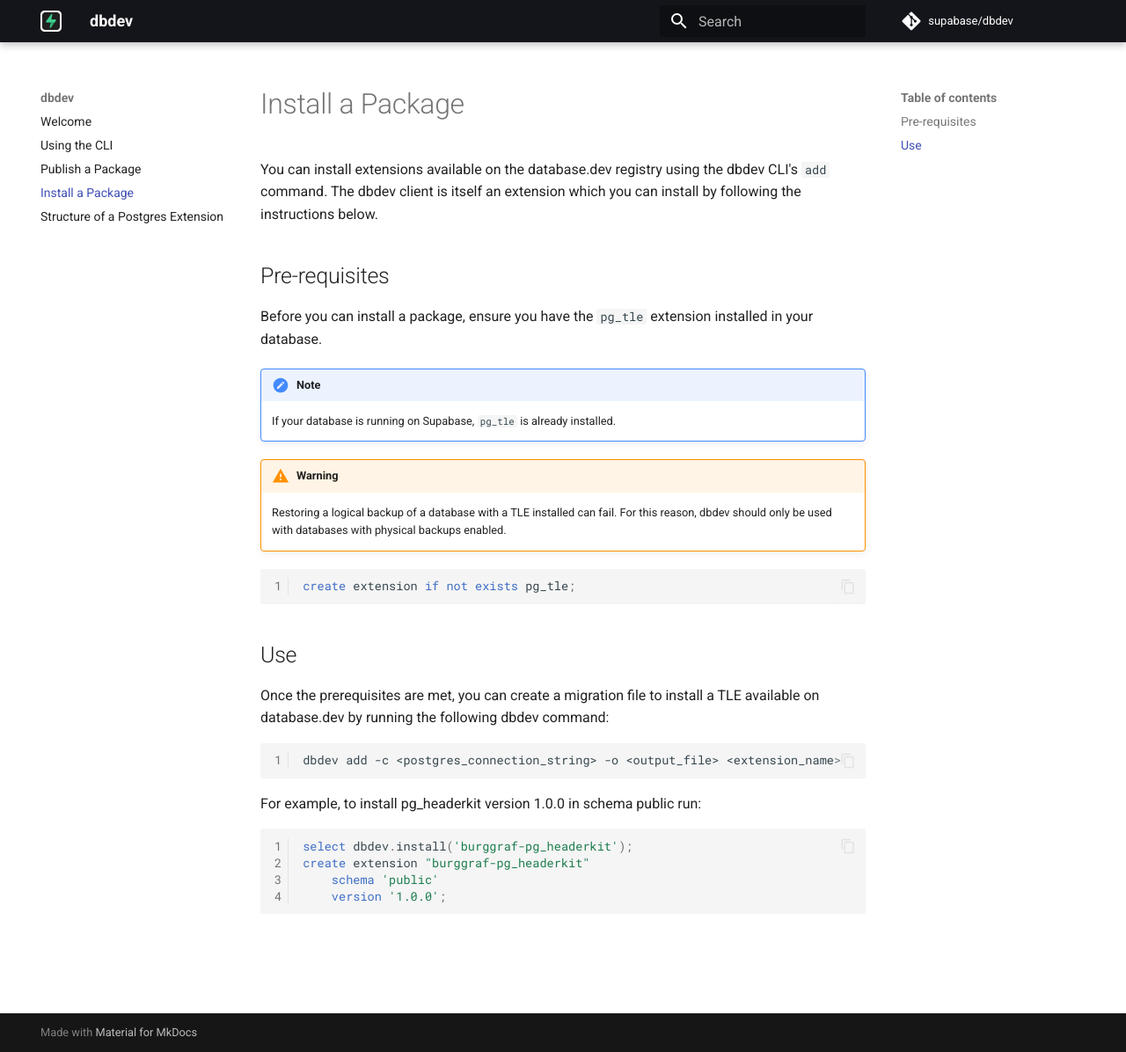
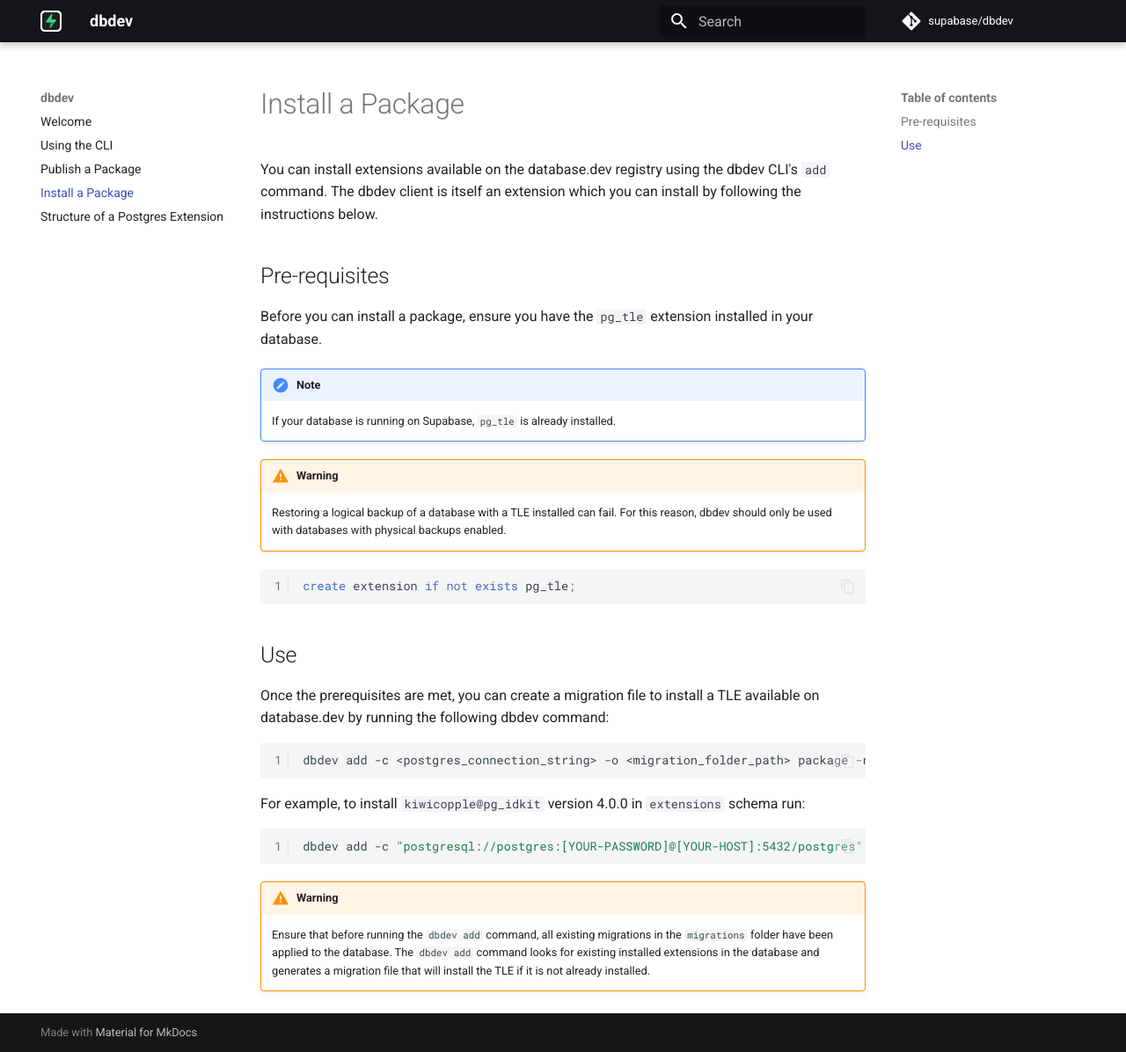
Before and after one commit to supabase/dbdev, an MkDocs documentation site: the page built from docs/install-a-package.md, in a window 1280 px wide and 1196 px high. Shown: the whole window at 88% size. Built offline with MkDocs 1.6.1 and Material for MkDocs 9.7.7, drawn with Linux system fonts in a browser that asks for light colours; comment, search, counter and statistics services are not loaded.

Commit message:
update docs

````diff
--- a/docs/install-a-package.md
+++ b/docs/install-a-package.md
@@ -21,14 +21,15 @@
 Once the prerequisites are met, you can create a migration file to install a TLE available on database.dev by running the following dbdev command:
 
 ```bash
-dbdev add -c <postgres_connection_string> -o <output_file> <extension_name>
+dbdev add -c <postgres_connection_string> -o <migration_folder_path> package -n <package_name>
 ```
 
-For example, to install pg_headerkit version 1.0.0 in schema public run:
+For example, to install `kiwicopple@pg_idkit` version 4.0.0 in `extensions` schema run:
 
-```sql
-select dbdev.install('burggraf-pg_headerkit');
-create extension "burggraf-pg_headerkit"
-    schema 'public'
-    version '1.0.0';
+```bash
+dbdev add -c "postgresql://postgres:[YOUR-PASSWORD]@[YOUR-HOST]:5432/postgres" -o "./migrations/" -v 4.0.0 -s extensions package -n kiwicopple@pg_idkit
 ```
+
+!!! warning
+
+    Ensure that before running the `dbdev add` command, all existing migrations in the `migrations` folder have been applied to the database. The `dbdev add` command looks for existing installed extensions in the database and generates a migration file that will install the TLE if it is not already installed.
````
Also changed, not shown: docs/cli.md (+1 -0 lines), docs/index.md (+5 -1 lines).
